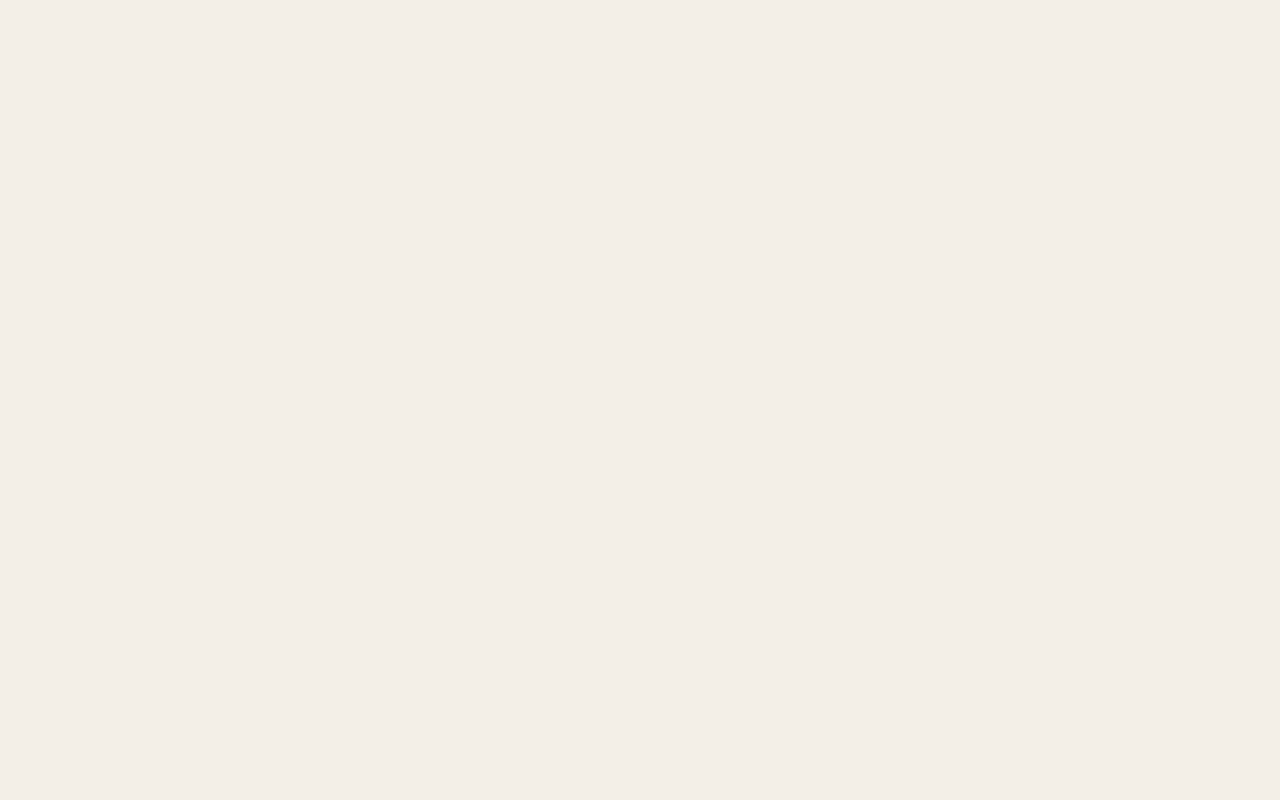
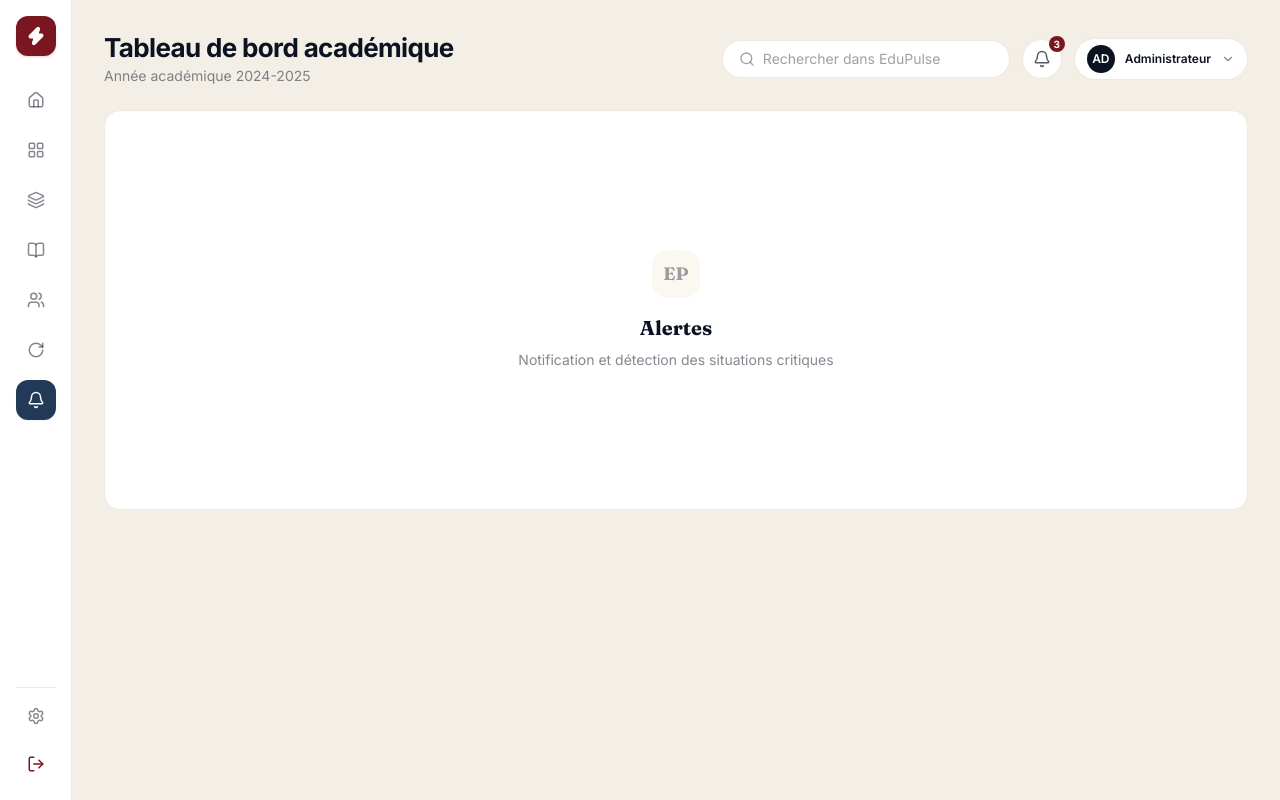
Before and after one commit to marie-Goretti/student-dashboard, a React (Vite) app in the folder frontend/: page /alertes in a window 1280 px wide. Before the commit this address had no page. Built offline with nearby package versions, Linux system fonts and the light colour scheme; sample sign-in values are in the browser's storage.

Commit message:
side bar modif

```diff
--- a/frontend/src/App.jsx
+++ b/frontend/src/App.jsx
@@ -5,6 +5,8 @@ import DashboardPage from './pages/DashboardPage';
 import ImportPage from './pages/ImportPage';
 import StudentsSearchPage from './pages/StudentsSearchPage';
 import StudentDashboardPage from './pages/StudentDashboardPage';
+
+import PlaceholderPage from './pages/PlaceholderPage';
 
 function PrivateRoute({ children }) {
   const { isAuth } = useAuth();
@@ -17,8 +19,13 @@ function AppRoutes() {
       <Route path="/login" element={<LoginPage />} />
       <Route path="/" element={<PrivateRoute><DashboardPage /></PrivateRoute>} />
       <Route path="/import" element={<PrivateRoute><ImportPage /></PrivateRoute>} />
+      <Route path="/niveaux" element={<PrivateRoute><PlaceholderPage title="Analyse des niveaux" description="Vue détaillée par niveau académique" /></PrivateRoute>} />
+      <Route path="/modules" element={<PrivateRoute><PlaceholderPage title="Analyse des modules" description="Performances et surveillance des modules" /></PrivateRoute>} />
       <Route path="/students" element={<PrivateRoute><StudentsSearchPage /></PrivateRoute>} />
       <Route path="/students/:id" element={<PrivateRoute><StudentDashboardPage /></PrivateRoute>} />
+      <Route path="/rattrapages" element={<PrivateRoute><PlaceholderPage title="Rattrapages" description="Suivi des sessions et passages en rattrapage" /></PrivateRoute>} />
+      <Route path="/alertes" element={<PrivateRoute><PlaceholderPage title="Alertes" description="Notification et détection des situations critiques" /></PrivateRoute>} />
+      <Route path="/settings" element={<PrivateRoute><PlaceholderPage title="Paramètres" description="Configuration et préférences" /></PrivateRoute>} />
     </Routes>
   );
 }
--- a/frontend/src/components/layout/Sidebar.jsx
+++ b/frontend/src/components/layout/Sidebar.jsx
@@ -2,15 +2,11 @@ import {
   Zap,
   Home,
   LayoutGrid,
-  TrendingUp,
   Layers,
   BookOpen,
   Users,
   RotateCw,
   Bell,
-  HelpCircle,
-  BarChart3,
-  Database,
   Settings,
   LogOut,
 } from 'lucide-react';
@@ -22,66 +18,82 @@ export default function Sidebar() {
 
   return (
     <aside className="w-[72px] bg-white border-r border-cream-200 h-screen flex flex-col items-center py-4 fixed left-0 top-0 z-40 select-none">
-      {/* Logo EduPulse rouge bordeaux avec éclair */}
-      <div className="w-10 h-10 rounded-xl bg-maroon-500 text-white flex items-center justify-center mb-6 shadow-sm shadow-maroon-500/20">
+      {/* 1. Sur le haut : Le logo */}
+      <NavLink
+        to="/"
+        title="EduPulse"
+        className="w-10 h-10 rounded-xl bg-maroon-500 text-white flex items-center justify-center mb-6 shadow-sm shadow-maroon-500/20 shrink-0"
+      >
         <Zap size={20} className="fill-white" />
-      </div>
+      </NavLink>
 
-      {/* Navigation principale */}
-      <nav className="flex-1 flex flex-col items-center gap-2 overflow-y-auto no-scrollbar py-1">
-        {/* Accueil */}
+      {/* 2. Au milieu : Accueil (Import), Tableau de bord, Niveaux, Modules, Étudiants, Rattrapages, Alertes */}
+      <nav className="flex-1 flex flex-col items-center gap-2.5">
+        {/* L'accueil (qui permet d'importer nos données) */}
         <NavLink
-          to="/"
-          end
-          title="Accueil"
+          to="/import"
+          title="Accueil — Import de données"
           className={({ isActive }) =>
             `w-10 h-10 rounded-xl flex items-center justify-center transition-all ${
               isActive
-                ? 'bg-navy-700 text-white shadow-sm'
-                : 'text-ink/60 hover:text-ink hover:bg-cream-100'
+                ? 'bg-navy-600 text-white shadow-sm'
+                : 'text-ink/50 hover:text-ink hover:bg-cream-100'
             }`
           }
         >
           <Home size={18} />
         </NavLink>
 
-        {/* Dashboard (actif par défaut) */}
+        {/* Le tableau de bord */}
         <NavLink
           to="/"
+          end
           title="Tableau de bord"
-          className="w-10 h-10 rounded-xl flex items-center justify-center transition-all bg-navy-600 text-white shadow-sm"
+          className={({ isActive }) =>
+            `w-10 h-10 rounded-xl flex items-center justify-center transition-all ${
+              isActive
+                ? 'bg-navy-600 text-white shadow-sm'
+                : 'text-ink/50 hover:text-ink hover:bg-cream-100'
+            }`
+          }
         >
           <LayoutGrid size={18} />
         </NavLink>
 
-        {/* Analytics / Tendance */}
-        <button
-          title="Analyses et tendances"
-          className="w-10 h-10 rounded-xl flex items-center justify-center text-ink/50 hover:text-ink hover:bg-cream-100 transition-all"
-        >
-          <TrendingUp size={18} />
-        </button>
-
-        {/* Filières / Programmes */}
-        <button
-          title="Programmes"
-          className="w-10 h-10 rounded-xl flex items-center justify-center text-ink/50 hover:text-ink hover:bg-cream-100 transition-all"
+        {/* Niveaux */}
+        <NavLink
+          to="/niveaux"
+          title="Niveaux"
+          className={({ isActive }) =>
+            `w-10 h-10 rounded-xl flex items-center justify-center transition-all ${
+              isActive
+                ? 'bg-navy-600 text-white shadow-sm'
+                : 'text-ink/50 hover:text-ink hover:bg-cream-100'
+            }`
+          }
         >
           <Layers size={18} />
-        </button>
+        </NavLink>
 
-        {/* Modules / Cours */}
-        <button
-          title="Modules & Matières"
-          className="w-10 h-10 rounded-xl flex items-center justify-center text-ink/50 hover:text-ink hover:bg-cream-100 transition-all"
+        {/* Modules */}
+        <NavLink
+          to="/modules"
+          title="Modules"
+          className={({ isActive }) =>
+            `w-10 h-10 rounded-xl flex items-center justify-center transition-all ${
+              isActive
+                ? 'bg-navy-600 text-white shadow-sm'
+                : 'text-ink/50 hover:text-ink hover:bg-cream-100'
+            }`
+          }
         >
           <BookOpen size={18} />
-        </button>
+        </NavLink>
 
         {/* Étudiants */}
         <NavLink
           to="/students"
-          title="Fiches Étudiants"
+          title="Étudiants"
           className={({ isActive }) =>
             `w-10 h-10 rounded-xl flex items-center justify-center transition-all ${
               isActive
@@ -93,42 +105,10 @@ export default function Sidebar() {
           <Users size={18} />
         </NavLink>
 
-        {/* Sync / Rattrapage */}
-        <button
-          title="Synchronisation"
-          className="w-10 h-10 rounded-xl flex items-center justify-center text-ink/50 hover:text-ink hover:bg-cream-100 transition-all"
-        >
-          <RotateCw size={18} />
-        </button>
-
-        {/* Notifications */}
-        <button
-          title="Notifications"
-          className="w-10 h-10 rounded-xl flex items-center justify-center text-ink/50 hover:text-ink hover:bg-cream-100 transition-all"
-        >
-          <Bell size={18} />
-        </button>
-
-        {/* Aide */}
-        <button
-          title="Support & Aide"
-          className="w-10 h-10 rounded-xl flex items-center justify-center text-ink/50 hover:text-ink hover:bg-cream-100 transition-all"
-        >
-          <HelpCircle size={18} />
-        </button>
-
-        {/* Rapports graphiques */}
-        <button
-          title="Rapports"
-          className="w-10 h-10 rounded-xl flex items-center justify-center text-ink/50 hover:text-ink hover:bg-cream-100 transition-all"
-        >
-          <BarChart3 size={18} />
-        </button>
-
-        {/* Import & Données */}
+        {/* Rattrapages */}
         <NavLink
-          to="/import"
-          title="Base de données & Import"
+          to="/rattrapages"
+          title="Rattrapages"
           className={({ isActive }) =>
             `w-10 h-10 rounded-xl flex items-center justify-center transition-all ${
               isActive
@@ -137,22 +117,45 @@ export default function Sidebar() {
             }`
           }
         >
-          <Database size={18} />
+          <RotateCw size={18} />
+        </NavLink>
+
+        {/* Alertes */}
+        <NavLink
+          to="/alertes"
+          title="Alertes"
+          className={({ isActive }) =>
+            `w-10 h-10 rounded-xl flex items-center justify-center transition-all ${
+              isActive
+                ? 'bg-navy-600 text-white shadow-sm'
+                : 'text-ink/50 hover:text-ink hover:bg-cream-100'
+            }`
+          }
+        >
+          <Bell size={18} />
         </NavLink>
       </nav>
 
-      {/* Bas de sidebar : Réglages & Déconnexion */}
+      {/* 3. Sur le bas : Paramètres & Déconnexion */}
       <div className="flex flex-col items-center gap-2 pt-2 border-t border-cream-200">
-        <button
+        <NavLink
+          to="/settings"
           title="Paramètres"
-          className="w-10 h-10 rounded-xl flex items-center justify-center text-ink/50 hover:text-ink hover:bg-cream-100 transition-all"
+          className={({ isActive }) =>
+            `w-10 h-10 rounded-xl flex items-center justify-center transition-all ${
+              isActive
+                ? 'bg-navy-600 text-white shadow-sm'
+                : 'text-ink/50 hover:text-ink hover:bg-cream-100'
+            }`
+          }
         >
           <Settings size={18} />
-        </button>
+        </NavLink>
+
         <button
           onClick={logout}
           title="Déconnexion"
-          className="w-10 h-10 rounded-xl flex items-center justify-center text-maroon-500 hover:bg-maroon-50 transition-all"
+          className="w-10 h-10 rounded-xl flex items-center justify-center text-maroon-500 hover:bg-maroon-50 transition-all cursor-pointer"
         >
           <LogOut size={18} />
         </button>
--- /dev/null
+++ b/frontend/src/pages/PlaceholderPage.jsx
@@ -0,0 +1,19 @@
+import MainLayout from '../components/layout/MainLayout';
+import HeaderBar from '../components/layout/HeaderBar';
+
+export default function PlaceholderPage({ title, description }) {
+  return (
+    <MainLayout>
+      <HeaderBar currentAnnee="2024-2025" />
+      <div className="bg-white rounded-2xl border border-cream-200 p-8 shadow-xs flex flex-col items-center justify-center min-h-[400px] text-center">
+        <div className="w-12 h-12 rounded-2xl bg-cream-100 flex items-center justify-center text-ink/40 mb-4 font-serif text-lg font-bold">
+          EP
+        </div>
+        <h2 className="text-xl font-bold text-ink mb-2">{title}</h2>
+        <p className="text-sm text-ink/50 max-w-md">
+          {description || 'Cette section sera configurée selon vos spécifications.'}
+        </p>
+      </div>
+    </MainLayout>
+  );
+}
```
